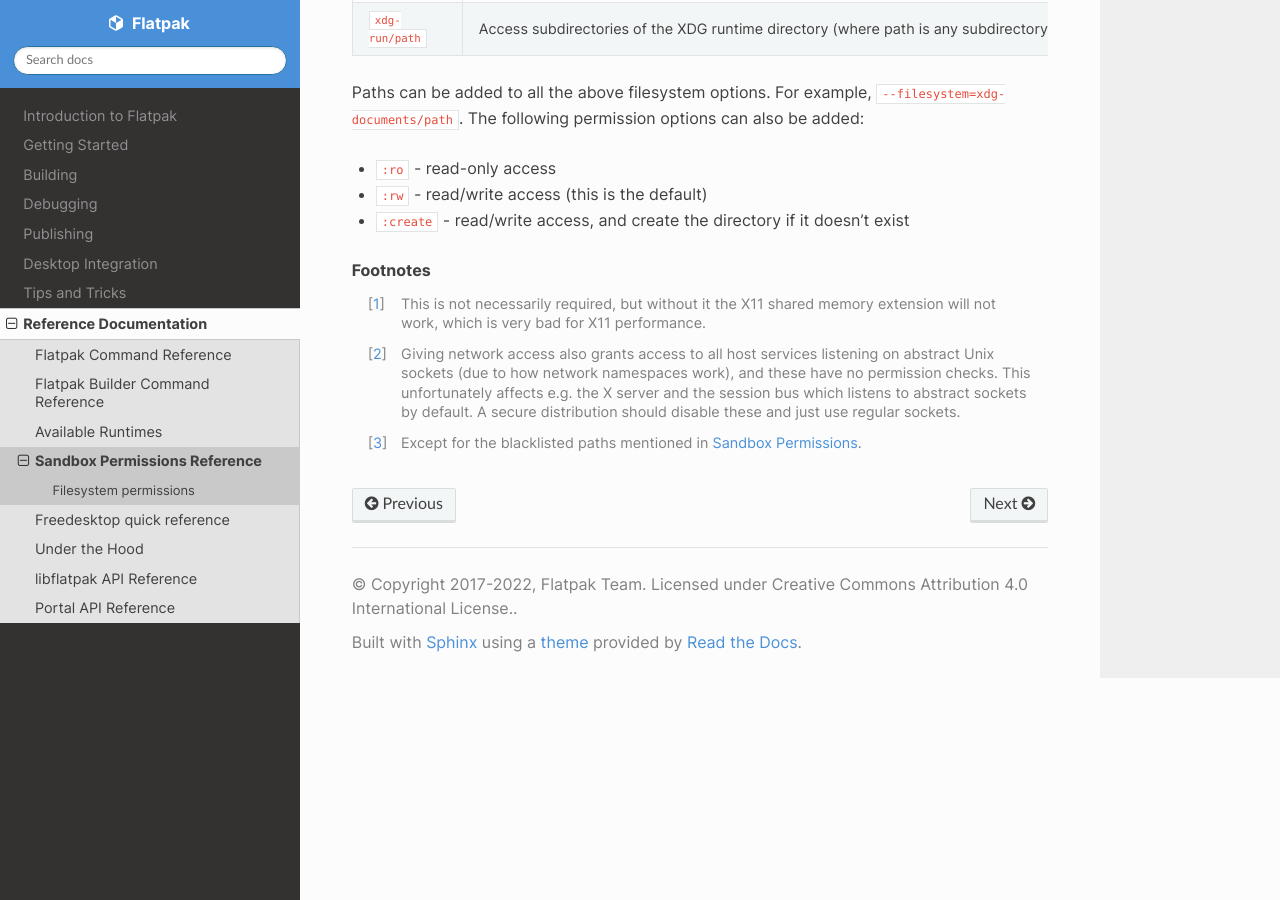
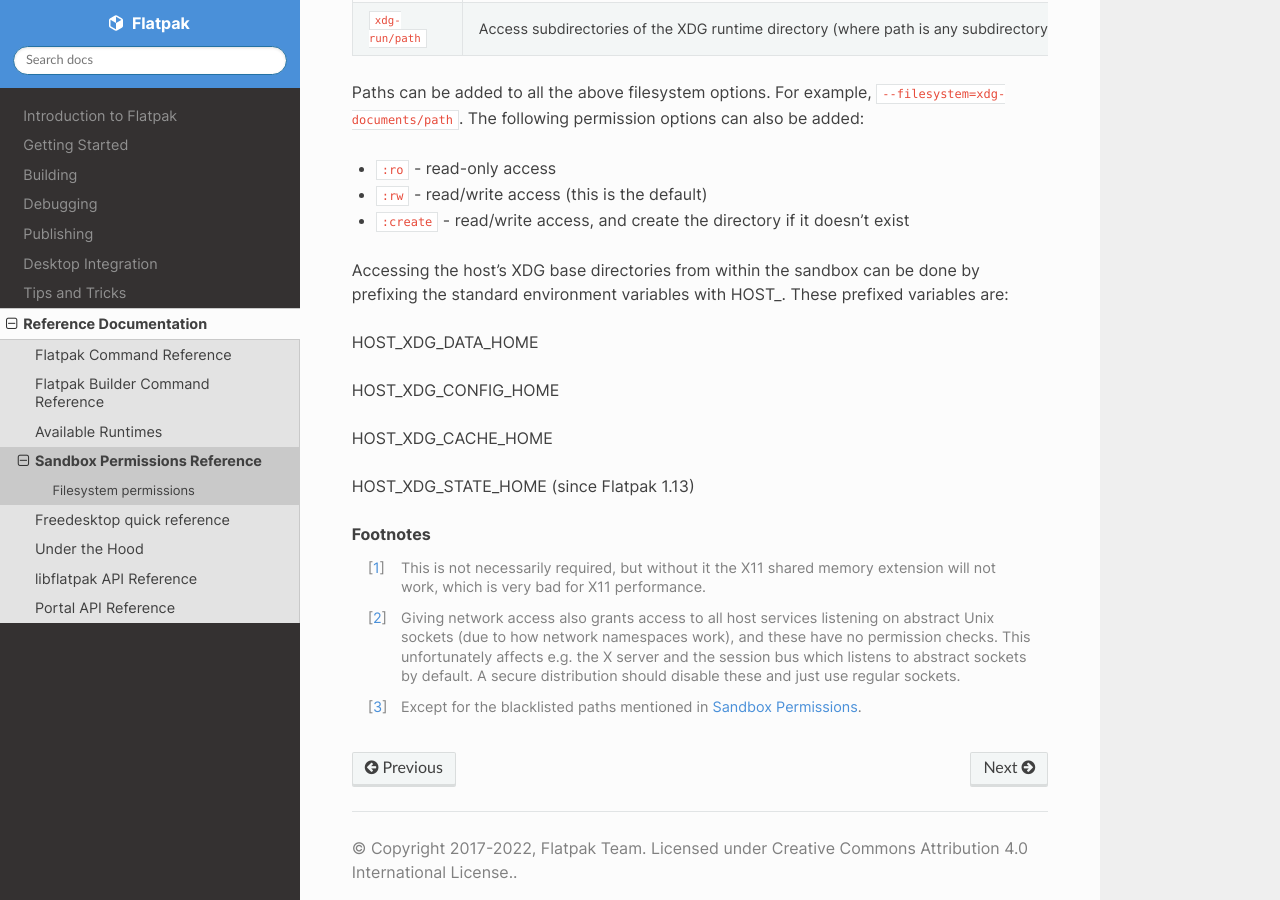
Before and after one commit to flatpak/flatpak-docs, a Sphinx documentation site: the page built from docs/sandbox-permissions-reference.rst, in a window 1280 px wide and 900 px high, scrolled down 1704 px. Built offline with Sphinx 7.4.7 and the Read the Docs theme 2.0.0, drawn with Linux system fonts in a browser that asks for light colours.

Commit message:
Document HOST_ prefixed env vars in sandbox permissions reference

```diff
--- a/docs/sandbox-permissions-reference.rst
+++ b/docs/sandbox-permissions-reference.rst
@@ -61,6 +61,18 @@ also be added:
 - ``:rw`` - read/write access (this is the default)
 - ``:create`` - read/write access, and create the directory if it doesn't exist
 
+Accessing the host's XDG base directories from within the sandbox can be done
+by prefixing the standard environment variables with HOST\_.
+These prefixed variables are:
+
+HOST_XDG_DATA_HOME
+
+HOST_XDG_CONFIG_HOME
+
+HOST_XDG_CACHE_HOME
+
+HOST_XDG_STATE_HOME (since Flatpak 1.13)
+
 .. rubric:: Footnotes
 
 .. [#f1] This is not necessarily required, but without it the X11 shared
```
